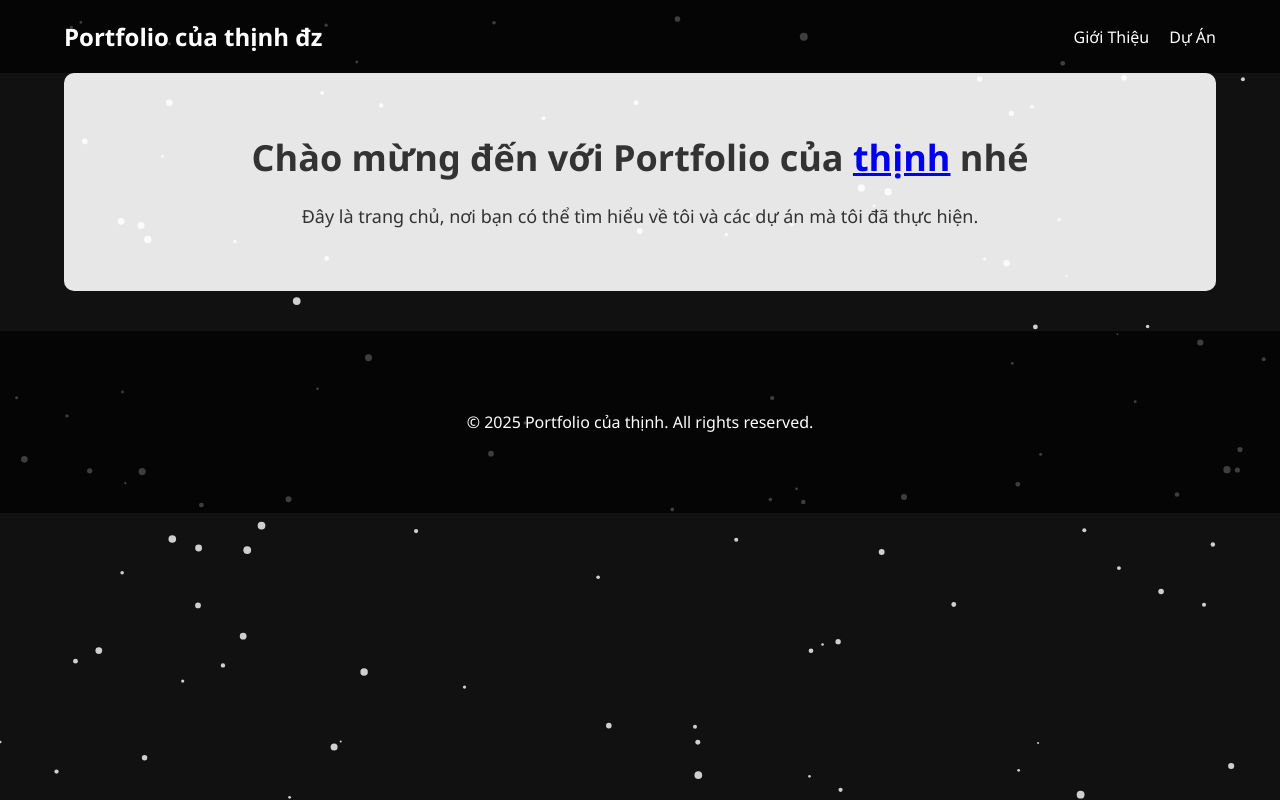
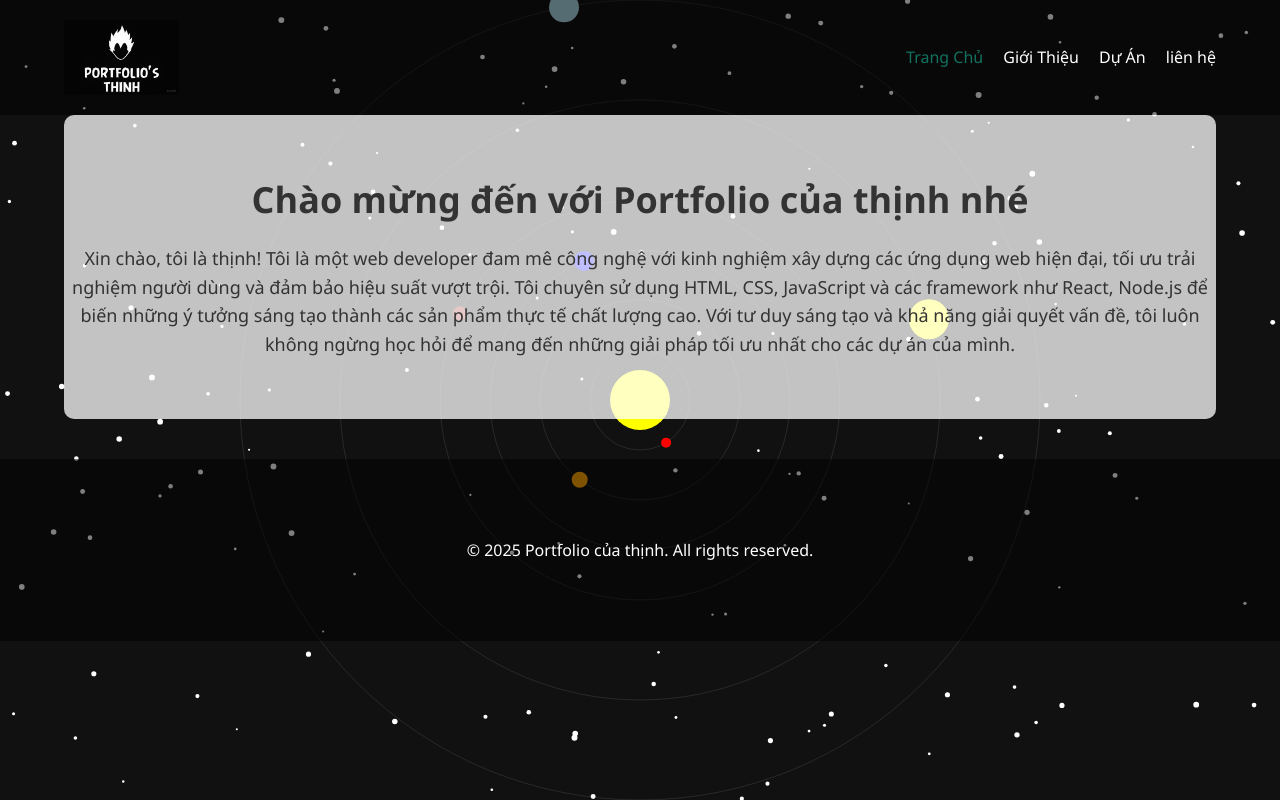
Before and after one commit to maitrongthinh/Portfolio, a plain HTML site: page index.html in a window 1280 px wide. Drawn offline with Linux system fonts and the light colour scheme.

Commit message:
bruh ăn cứt

```diff
--- /dev/null
+++ b/contact.html
@@ -0,0 +1,47 @@
+<!DOCTYPE html>
+<html lang="vi">
+<head>
+    <meta charset="UTF-8">
+    <meta name="viewport" content="width=device-width, initial-scale=1">
+    <title>Portfolio - Liên hệ </title>
+    <link rel="stylesheet" href="style.css">
+</head>
+<body>
+<!-- Canvas cho hiệu ứng nền -->
+<canvas id="backgroundCanvas"></canvas>
+
+<!-- Header & Navigation -->
+<header>
+    <nav>
+        <img src="snapedit_1742639027418-removebg-preview.png" alt="Logo của thịnh" id="bruh" style="width:10%;height:10%;">
+        <ul>
+            <li><a href="index.html">Trang Chủ</a></li>
+            <li><a href="about.html">Giới Thiệu</a></li>
+            <li><a href="projects.html">Dự Án</a></li>
+            <li><a href="contact.html" class="active">liên hệ</a></li>
+        </ul>
+    </nav>
+</header>
+
+<!-- Nội dung Trang chủ -->
+<section id="contact" class="container">
+    <h2>Liên hệ với tôi qua:</h2>
+    <div class="social-buttons">
+        <button class="button facebook"><a href="https://www.facebook.com/trong.thinh.379410" target="_blank">Facebook</a></button>
+        <button class="button instagram"><a href="https://www.instagram.com/trongthinhm/" target="_blank">Instagram</a></button>
+        <button class="button github"><a href="https://github.com/maitrongthinh" target="_blank">GitHub</a></button>
+        <button class="button tiktok"><a href="https://www.tiktok.com/@em_la_dev" target="_blank">TikTok</a></button>
+        <button class="button youtube"><a href="https://www.youtube.com/@Tr%E1%BB%8DngTh%E1%BB%8BnhMai11" target="_blank">YouTube</a></button>
+    </div>
+</section>
+
+<!-- Footer -->
+<footer>
+    <div class="container">
+        <p>&copy; 2025 Portfolio của thịnh. All rights reserved.</p>
+    </div>
+</footer>
+
+<script src="script.js"></script>
+</body>
+</html>
--- a/index.html
+++ b/index.html
@@ -13,10 +13,12 @@
   <!-- Header & Navigation -->
   <header>
     <nav>
-      <h1><a href="index.html">Portfolio của thịnh đz</a></h1>
+       <img src="snapedit_1742639027418-removebg-preview.png" alt="Logo của thịnh" id="bruh" style="width:10%;height:10%;">
       <ul>
+        <li><a href="index.html" class="active">Trang Chủ</a></li>
         <li><a href="about.html">Giới Thiệu</a></li>
         <li><a href="projects.html">Dự Án</a></li>
+        <li><a href="contact.html">liên hệ</a></li>
       </ul>
     </nav>
   </header>
@@ -24,7 +26,8 @@
   <!-- Nội dung Trang chủ -->
   <section id="home" class="container">
     <h2>Chào mừng đến với Portfolio của <a href="https://www.facebook.com/trong.thinh.379410" target="_blank">thịnh</a> nhé</h2>
-    <p>Đây là trang chủ, nơi bạn có thể tìm hiểu về tôi và các dự án mà tôi đã thực hiện.</p>
+    <p>Xin chào, tôi là thịnh!
+      Tôi là một web developer đam mê công nghệ với kinh nghiệm xây dựng các ứng dụng web hiện đại, tối ưu trải nghiệm người dùng và đảm bảo hiệu suất vượt trội. Tôi chuyên sử dụng HTML, CSS, JavaScript và các framework như React, Node.js để biến những ý tưởng sáng tạo thành các sản phẩm thực tế chất lượng cao. Với tư duy sáng tạo và khả năng giải quyết vấn đề, tôi luôn không ngừng học hỏi để mang đến những giải pháp tối ưu nhất cho các dự án của mình.</p>
   </section>
 
   <!-- Footer -->
--- a/script.js
+++ b/script.js
@@ -1,60 +1,138 @@
 // Lấy phần tử canvas và context
 const canvas = document.getElementById('backgroundCanvas');
 const ctx = canvas.getContext('2d');
-let particlesArray = [];
 
-// Hàm khởi tạo kích thước canvas
-function initCanvas() {
-  canvas.width = window.innerWidth;
-  canvas.height = window.innerHeight;
-}
-initCanvas();
-window.addEventListener('resize', () => {
-  initCanvas();
-  initParticles();
-});
+// Thiết lập kích thước canvas
+canvas.width = window.innerWidth;
+canvas.height = window.innerHeight;
 
-// Định nghĩa lớp Particle (hạt)
-class Particle {
-  constructor() {
-    this.x = Math.random() * canvas.width;
-    this.y = Math.random() * canvas.height;
-    this.size = Math.random() * 3 + 1;
-    this.speedX = Math.random() * 2 - 1;
-    this.speedY = Math.random() * 2 - 1;
+// Danh sách chứa các ngôi sao và hành tinh
+const stars = [];
+const planets = [];
+
+// Lớp Star
+class Star {
+  constructor(x, y, radius, speedX, speedY) {
+    this.x = x;
+    this.y = y;
+    this.radius = radius;
+    this.speedX = speedX;
+    this.speedY = speedY;
   }
+
+  draw() {
+    ctx.beginPath();
+    ctx.arc(this.x, this.y, this.radius, 0, Math.PI * 2);
+    ctx.fillStyle = "white";
+    ctx.fill();
+    ctx.closePath();
+  }
+
   update() {
     this.x += this.speedX;
     this.y += this.speedY;
-    // Đảo hướng khi chạm biên
+
     if (this.x < 0 || this.x > canvas.width) this.speedX *= -1;
     if (this.y < 0 || this.y > canvas.height) this.speedY *= -1;
-  }
-  draw() {
-    ctx.fillStyle = 'rgba(255,255,255,0.8)';
-    ctx.beginPath();
-    ctx.arc(this.x, this.y, this.size, 0, Math.PI * 2);
-    ctx.fill();
+
+    this.draw();
   }
 }
 
-// Khởi tạo mảng particles
-function initParticles() {
-  particlesArray = [];
-  let numberOfParticles = Math.floor((canvas.width * canvas.height) / 9000);
-  for (let i = 0; i < numberOfParticles; i++) {
-    particlesArray.push(new Particle());
+// Lớp Planet
+class Planet {
+  constructor(orbitRadius, size, color, speed) {
+    this.orbitRadius = orbitRadius;
+    this.size = size;
+    this.color = color;
+    this.speed = speed;
+    this.angle = Math.random() * Math.PI * 2;
+  }
+
+  draw(centerX, centerY) {
+    const x = centerX + this.orbitRadius * Math.cos(this.angle);
+    const y = centerY + this.orbitRadius * Math.sin(this.angle);
+
+    // Vẽ quỹ đạo
+    ctx.beginPath();
+    ctx.arc(centerX, centerY, this.orbitRadius, 0, Math.PI * 2);
+    ctx.strokeStyle = "rgba(255, 255, 255, 0.1)";
+    ctx.stroke();
+
+    // Vẽ hành tinh
+    ctx.beginPath();
+    ctx.arc(x, y, this.size, 0, Math.PI * 2);
+    ctx.fillStyle = this.color;
+    ctx.fill();
+    ctx.closePath();
+
+    // Cập nhật góc quay
+    this.angle += this.speed;
   }
 }
-initParticles();
 
-// Hàm vẽ và cập nhật hiệu ứng particles
+// Tạo sao
+function createStars() {
+  const numStars = 150;
+  for (let i = 0; i < numStars; i++) {
+    const x = Math.random() * canvas.width;
+    const y = Math.random() * canvas.height;
+    const radius = Math.random() * 2 + 1;
+    const speedX = (Math.random() - 0.5) * 0.5;
+    const speedY = (Math.random() - 0.5) * 0.5;
+    stars.push(new Star(x, y, radius, speedX, speedY));
+  }
+}
+
+// Khởi tạo hệ mặt trời
+function createPlanets() {
+  planets.push(new Planet(50, 5, "red", 0.02));  // Sao Thủy
+  planets.push(new Planet(100, 8, "orange", 0.015));  // Sao Kim
+  planets.push(new Planet(150, 10, "blue", 0.01));  // Trái Đất
+  planets.push(new Planet(200, 7, "brown", 0.008));  // Sao Hỏa
+  planets.push(new Planet(300, 20, "yellow", 0.005));  // Sao Mộc
+  planets.push(new Planet(400, 15, "lightblue", 0.003));  // Sao Thổ
+}
+
+// Vẽ và cập nhật sao và hành tinh
 function animate() {
   ctx.clearRect(0, 0, canvas.width, canvas.height);
-  for (let particle of particlesArray) {
-    particle.update();
-    particle.draw();
-  }
+
+  // Vẽ sao băng
+  stars.forEach((star) => star.update());
+
+  // Vẽ hệ mặt trời
+  const centerX = canvas.width / 2;
+  const centerY = canvas.height / 2;
+
+  // Vẽ mặt trời
+  ctx.beginPath();
+  ctx.arc(centerX, centerY, 30, 0, Math.PI * 2);
+  ctx.fillStyle = "yellow";
+  ctx.fill();
+  ctx.closePath();
+
+  // Vẽ các hành tinh
+  planets.forEach((planet) => planet.draw(centerX, centerY));
+
   requestAnimationFrame(animate);
 }
+
+// Khởi tạo và bắt đầu animation
+createStars();
+createPlanets();
 animate();
+
+// Khi thay đổi kích thước màn hình
+window.addEventListener("resize", () => {
+  canvas.width = window.innerWidth;
+  canvas.height = window.innerHeight;
+
+  stars.length = 0;
+  createStars();
+});
+// tạo sự kiện onclick
+var bruh = document.getElementById("bruh");
+bruh.onclick = function() {
+  window.location.href = 'index.html';
+}
--- a/style.css
+++ b/style.css
@@ -23,7 +23,7 @@ body {
 
 /* Header & Navigation */
 header {
-  background: rgba(0, 0, 0, 0.7);
+  background: rgba(0, 0, 0, 0.5);
   padding: 20px 0;
   position: sticky;
   top: 0;
@@ -49,6 +49,21 @@ header nav ul {
 }
 header nav ul li {
   margin-left: 20px;
+  position: relative;
+}
+header nav ul li::after {
+  content: "";
+  position: absolute;
+  width: 100%;
+  height: 2px;
+  background-color: #1abc9c;
+  bottom: -2px;
+  left: 0;
+  transform: scaleX(0);
+  transition: transform 0.3s ease;
+}
+header nav ul li:hover::after {
+  transform: scaleX(1);
 }
 header nav ul li a {
   color: #fff;
@@ -66,11 +81,60 @@ header nav ul li a:hover {
   max-width: 1200px;
   margin: auto;
   padding: 60px 0;
+  text-align: center;
+}
+#contact {
+  width: 90%;
+  max-width: 1200px;
+  margin: auto;
+  padding: 60px 0;
+  margin-bottom: 40px;
+  text-align: center;
+}
+#contact div button {
+  border: none;
+  background-color: transparent;
+  padding: 10px 20px;
+  cursor: pointer;
+  font-weight: bold;
+  transition: background-color 0.3s;
+  font-size: 16px;
 }
 
+button.social-button {
+  border: none;
+  padding: 10px 20px;
+  cursor: pointer;
+  font-weight: bold;
+  transition: background-color 0.3s;
+  background-color: #1abc9c;
+  color: #000;
+}
+
+a {
+  color: inherit;
+  text-decoration: none;
+  position: relative;
+}
+
+a::after {
+  content: "";
+  position: absolute;
+  width: 100%;
+  height: 2px;
+  background-color: #1abc9c;
+  bottom: -2px;
+  left: 0;
+  transform: scaleX(0);
+  transition: transform 0.3s ease;
+}
+
+a:hover::after {
+  transform: scaleX(1);
+}
 /* Phần nội dung chung */
 section {
-  background: rgba(255, 255, 255, 0.9);
+  background: rgba(255, 255, 255, 0.75);
   border-radius: 10px;
   padding: 40px;
   margin-bottom: 40px;
@@ -92,7 +156,7 @@ section p {
   gap: 20px;
 }
 .project-card {
-  background: rgba(255, 255, 255, 0.95);
+  background: rgba(255, 255, 255, 0.75);
   padding: 20px;
   border-radius: 10px;
   box-shadow: 0 2px 8px rgba(0,0,0,0.2);
@@ -122,9 +186,12 @@ section p {
 
 /* Footer */
 footer {
-  background: rgba(0, 0, 0, 0.7);
+  background: rgba(0, 0, 0, 0.5);
   color: #fff;
   text-align: center;
   padding: 20px 0;
   margin-top: 40px;
 }
+.active {
+  color: rgb(19, 114, 95);
+}
```
Also changed, not shown: about.html (+3 -1 lines), projects.html (+3 -1 lines), snapedit_1742639027418-removebg-preview.png (added).
